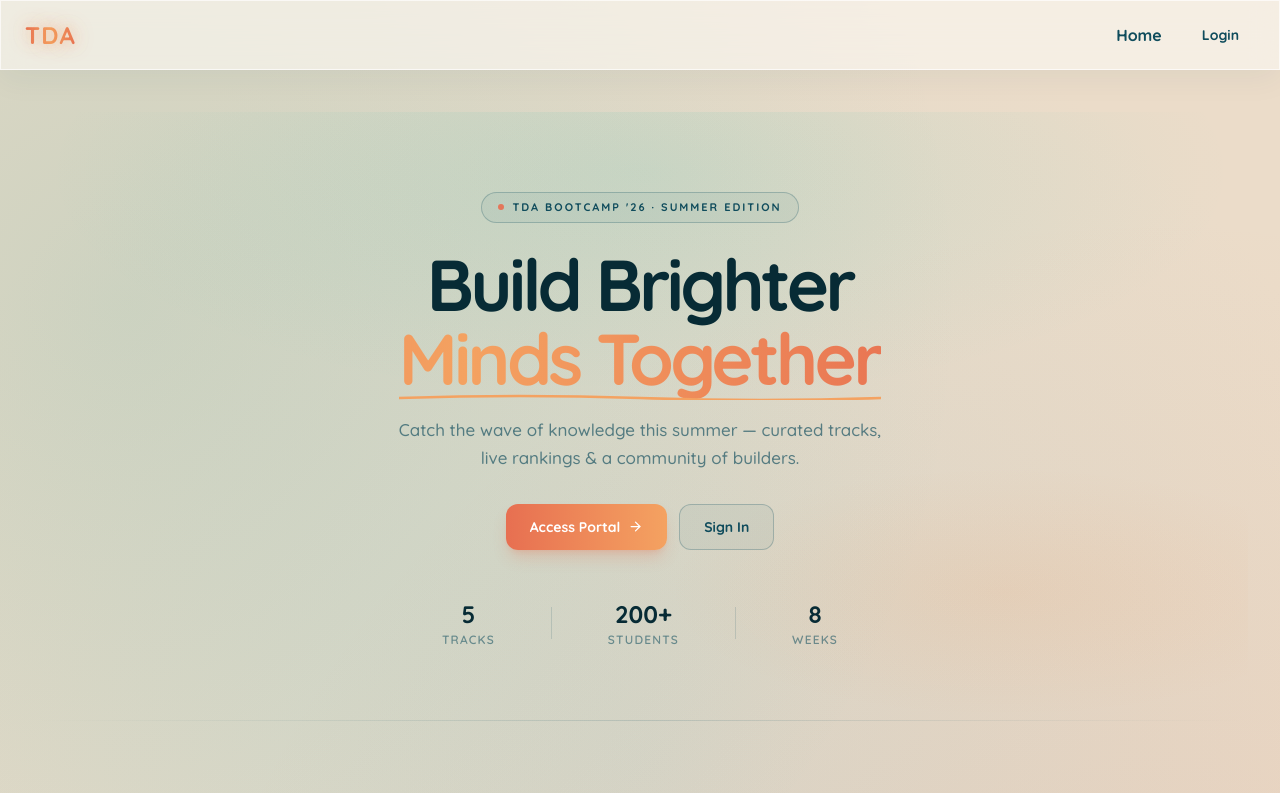
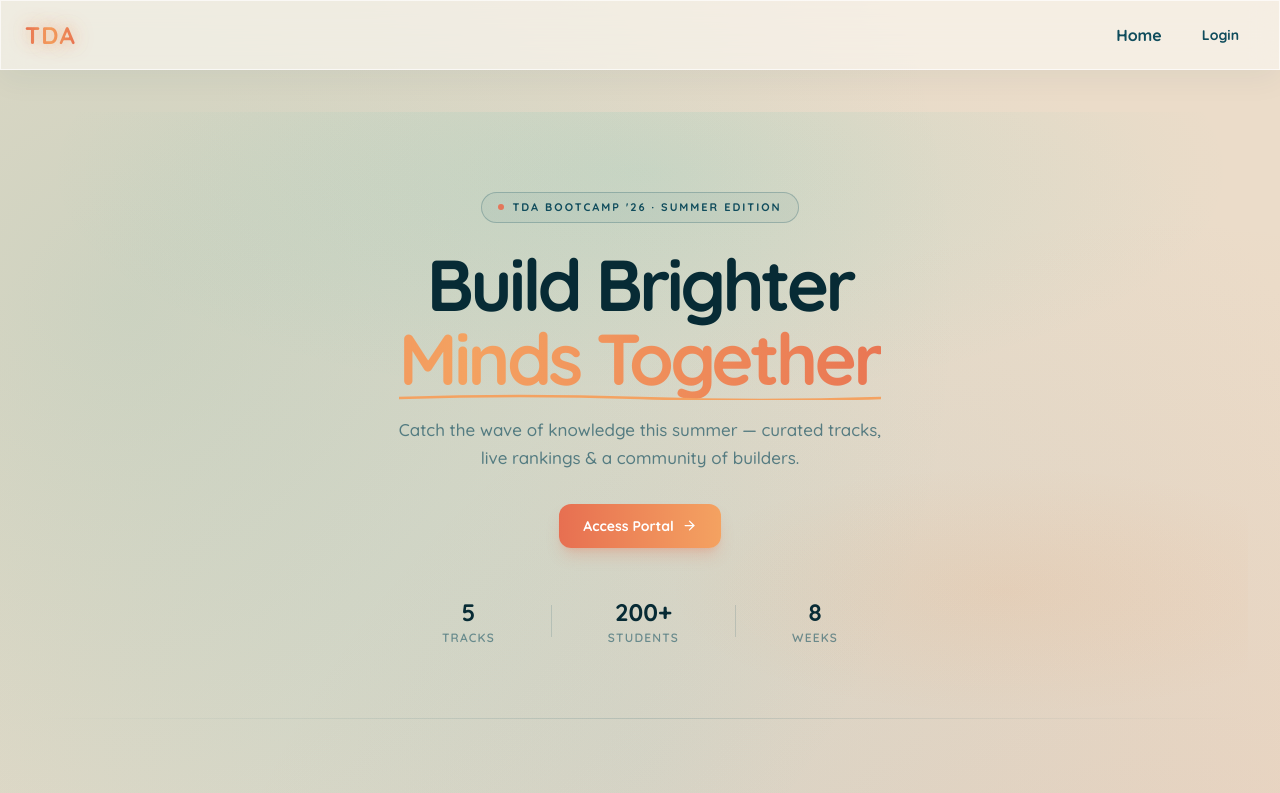
Before and after one commit to nxndinisxh/tda-bootcamp26-website, a React (Vite) app in the folder frontend/: page / in a window 1280 px wide. Shown: the top 793 px of the page. Built offline with nearby package versions, Linux system fonts and the light colour scheme.

Commit message:
fix: disable Vercel rate limit bypass and remove redundant Sign In button from landing page

```diff
--- a/frontend/src/pages/Landing.jsx
+++ b/frontend/src/pages/Landing.jsx
@@ -167,12 +167,6 @@ export default function Landing() {
                 <span>Access Portal</span>
                 <ArrowRight size={15} className="group-hover:translate-x-0.5 transition-transform" />
               </Link>
-              <Link
-                to="/login"
-                className="flex items-center gap-1.5 text-beach-teal border border-beach-teal/25 bg-beach-teal/5 hover:bg-beach-teal/10 font-bold text-sm px-6 py-3 rounded-xl transition-all duration-200 hover:-translate-y-0.5"
-              >
-                Sign In
-              </Link>
             </>
           )}
         </div>
```
Also changed, not shown: 1 other file (tests, documents, lock files or other folders).
